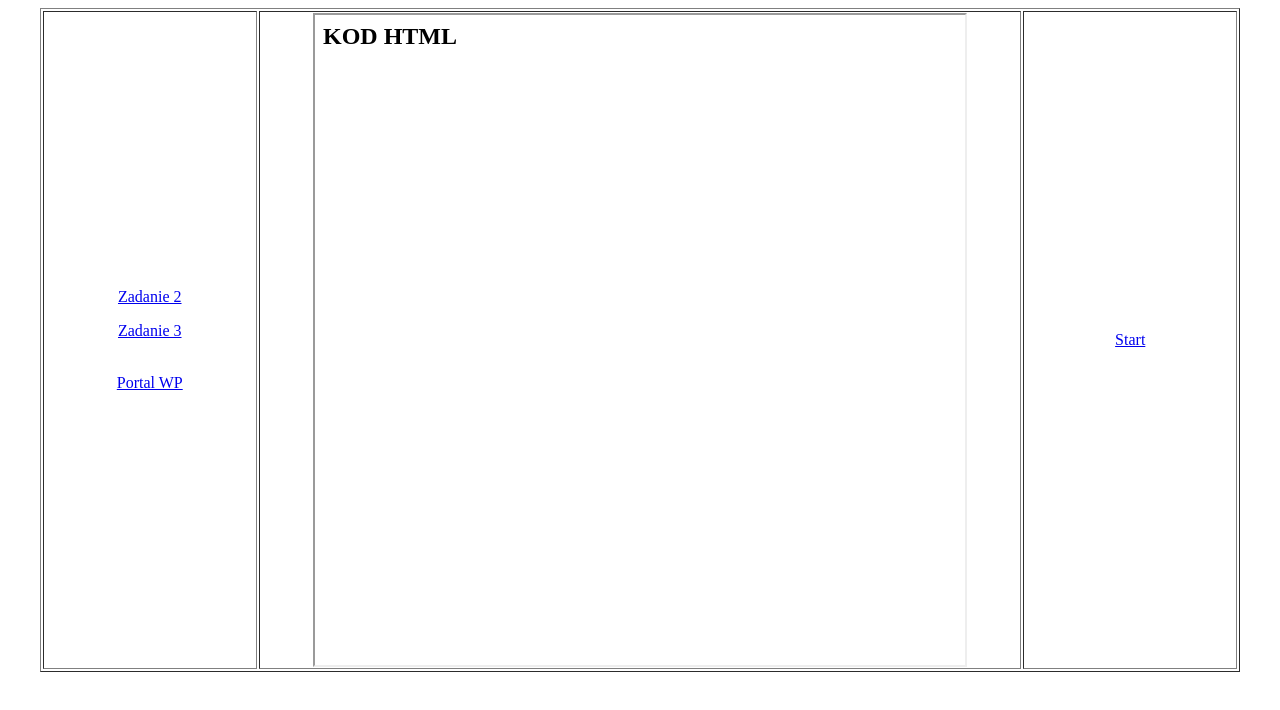
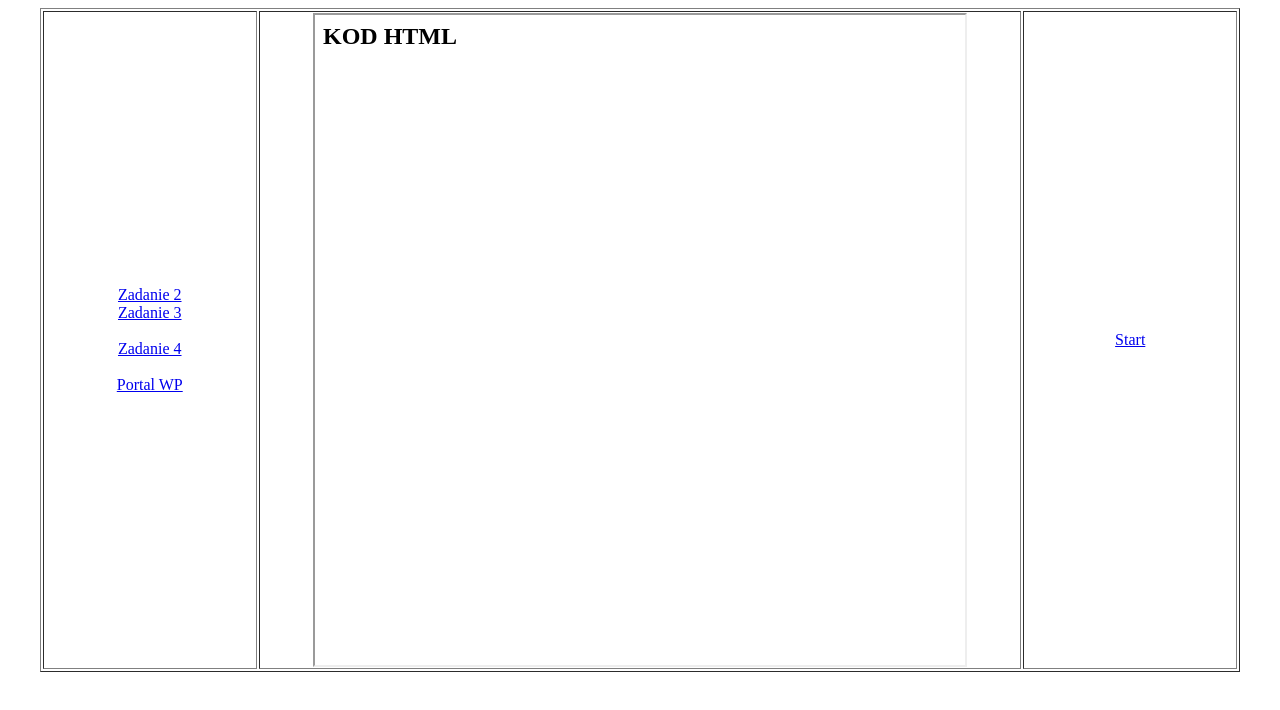
Before and after one commit to rozheny/zadcss, a plain HTML site: page index.html in a window 1280 px wide. Drawn offline with Linux system fonts and the light colour scheme.

Commit message:
index.html

```diff
--- a/index.html
+++ b/index.html
@@ -8,7 +8,8 @@
 <tr>
 <td width=18% align=center>
 <a href="z2_bots.html" target="strony"> Zadanie 2</a>
-<p> <a href="z3_bots.html" target="strony"> Zadanie 3</a> </p>
+<br> <a href="z3_bots.html" target="strony"> Zadanie 3</a> </br>
+<br> <a href="z4_bots.html" target="strony"> Zadanie 4</a> </br>
 <br>
 <a href="http://www.wp.pl" target="strony">Portal WP</a>
 </td>
```
